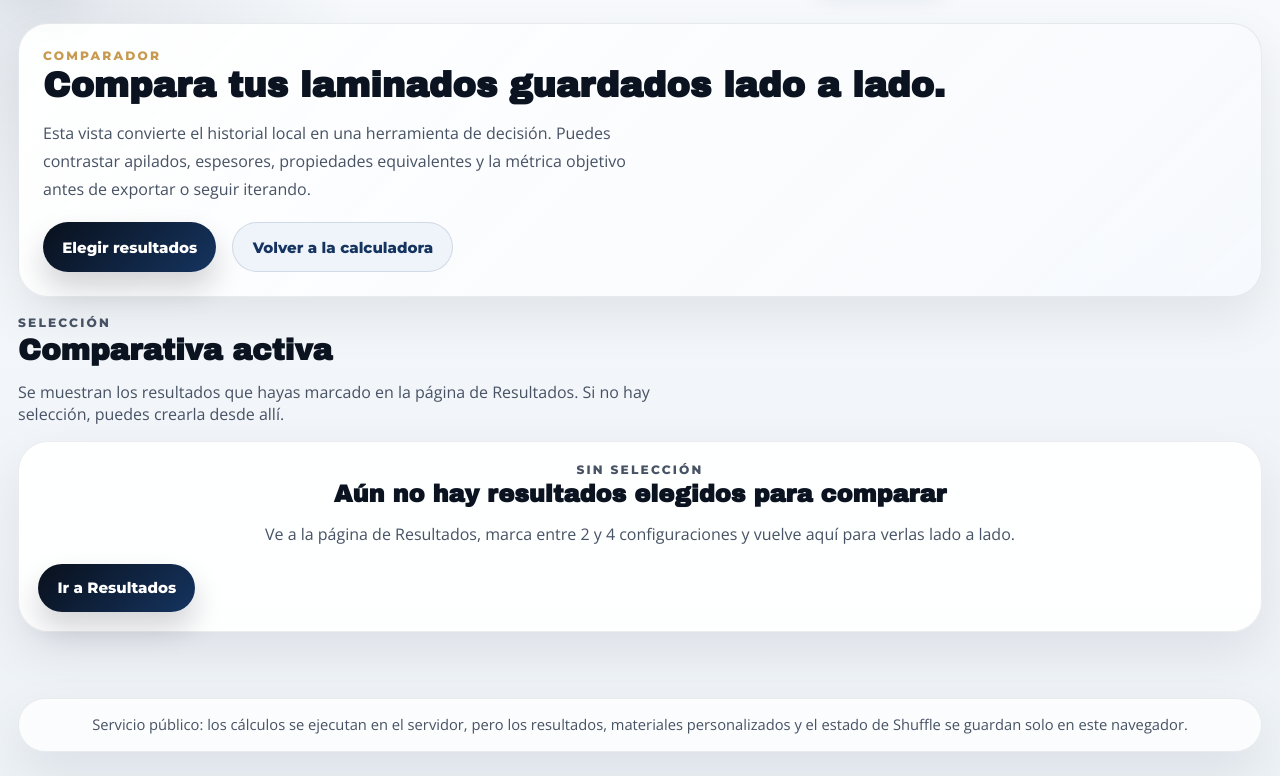
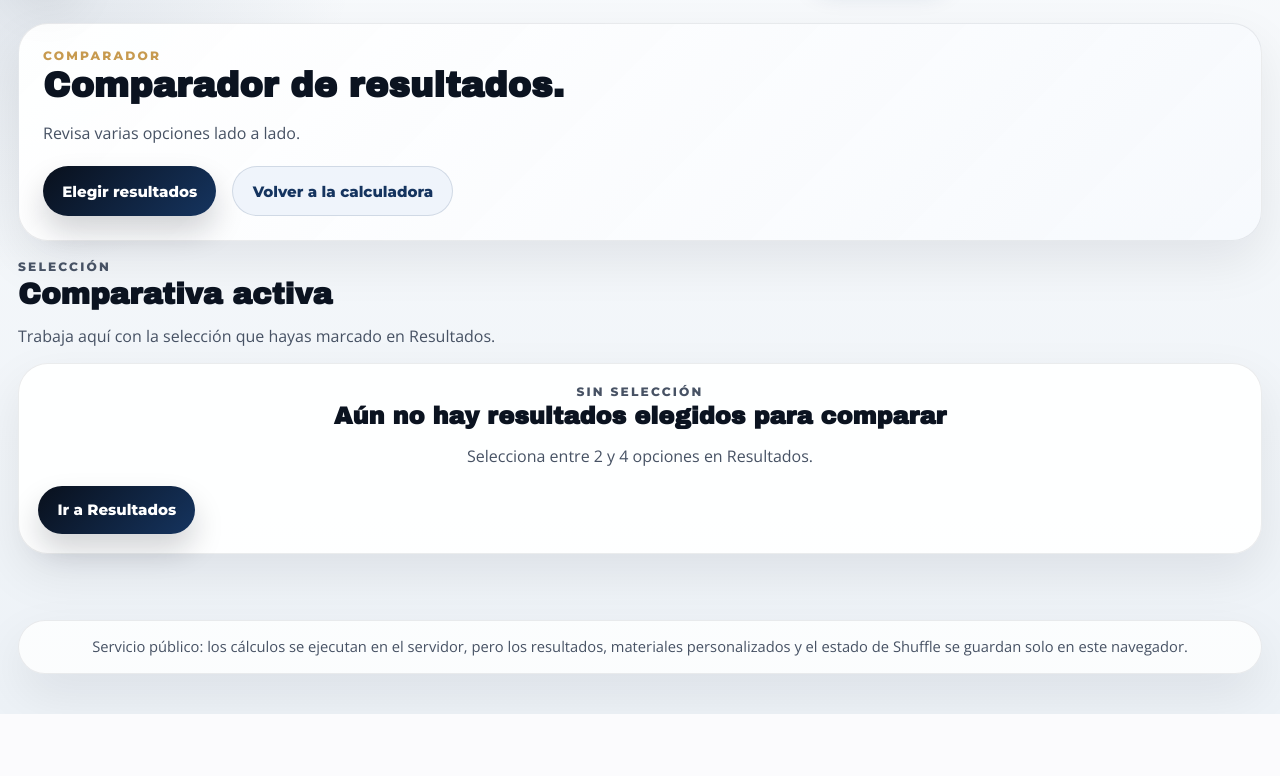
Before and after one commit to gonzalezreciogpt-a11y/laminate-theory-tool, a FastAPI app: page /compare in a window 1280 px wide. Shown: the part 86-862 px from the top of the page. After the commit the page ends 800 px from the top, so only its background shows below. Run offline with FastAPI, Linux system fonts and the light colour scheme; some libraries are stand-ins or nearby versions.

Commit message:
Shorten page copy across the app

```diff
--- a/app/web/templates/compare.html
+++ b/app/web/templates/compare.html
@@ -3,10 +3,9 @@
 <section class="page-hero compact-hero compact-hero-single">
   <div class="hero-intro hero-intro-compact">
     <p class="eyebrow">Comparador</p>
-    <h1>Compara tus laminados guardados lado a lado.</h1>
+    <h1>Comparador de resultados.</h1>
     <p class="hero-copy">
-      Esta vista convierte el historial local en una herramienta de decisión. Puedes contrastar apilados, espesores,
-      propiedades equivalentes y la métrica objetivo antes de exportar o seguir iterando.
+      Revisa varias opciones lado a lado.
     </p>
     <div class="hero-actions">
       <a class="primary-link" href="/results">Elegir resultados</a>
@@ -19,13 +18,13 @@
   <div class="section-heading">
     <p class="eyebrow">Selección</p>
     <h2>Comparativa activa</h2>
-    <p>Se muestran los resultados que hayas marcado en la página de Resultados. Si no hay selección, puedes crearla desde allí.</p>
+    <p>Trabaja aquí con la selección que hayas marcado en Resultados.</p>
   </div>
 
   <article class="app-card empty-results-card" id="compare-empty-state" hidden>
     <p class="card-kicker">Sin selección</p>
     <h2>Aún no hay resultados elegidos para comparar</h2>
-    <p>Ve a la página de Resultados, marca entre 2 y 4 configuraciones y vuelve aquí para verlas lado a lado.</p>
+    <p>Selecciona entre 2 y 4 opciones en Resultados.</p>
     <div class="hero-actions">
       <a class="primary-link" href="/results">Ir a Resultados</a>
     </div>
--- a/app/web/templates/index.html
+++ b/app/web/templates/index.html
@@ -5,7 +5,7 @@
     <p class="eyebrow">Calculadora</p>
     <h1>Calculadora de laminados.</h1>
     <p class="hero-copy">
-      Ajusta capas, materiales y core en una sola vista y obtén enseguida el resultado clave de tu configuración.
+      Configura capas, materiales y core en una sola vista.
     </p>
     <div class="hero-actions">
       <a class="primary-link" href="#laminate-workspace">Empezar</a>
--- a/app/web/templates/results.html
+++ b/app/web/templates/results.html
@@ -3,9 +3,9 @@
 <section class="page-hero compact-hero compact-hero-single">
   <div class="hero-intro hero-intro-compact">
     <p class="eyebrow">Resultados</p>
-    <h1>Exporta tus resultados.</h1>
+    <h1>Resultados guardados.</h1>
     <p class="hero-copy">
-      Guarda, compara y exporta tus iteraciones sin volver a montar el laminado desde cero.
+      Consulta, compara y exporta tu sesión.
     </p>
     <div class="hero-actions hero-actions-wide">
       <a class="primary-link" href="/">Volver a la calculadora</a>
--- a/app/web/templates/sweeps.html
+++ b/app/web/templates/sweeps.html
@@ -3,10 +3,9 @@
 <section class="page-hero compact-hero compact-hero-single">
   <div class="hero-intro hero-intro-compact">
     <p class="eyebrow">Shuffle</p>
-    <h1>Explora variantes del último laminado calculado.</h1>
+    <h1>Shuffle de laminados.</h1>
     <p class="hero-copy">
-      Esta vista toma como base tu último cálculo, genera variantes de orientación y core, y puede explorar una sola
-      capa o varias capas a la vez manteniendo el reparto de 45 y 90 lo más equilibrado posible.
+      Genera variantes a partir del último cálculo.
     </p>
     <div class="hero-actions">
       <a class="primary-link" href="/">Volver a la calculadora</a>
--- a/app/web/templates/tutorial.html
+++ b/app/web/templates/tutorial.html
@@ -3,7 +3,7 @@
 <section class="page-hero compact-hero compact-hero-single">
   <div class="hero-intro hero-intro-compact">
     <p class="eyebrow">Guía</p>
-    <h1>Aprende a usar la app paso a paso.</h1>
+    <h1>Guía de uso.</h1>
     <p class="hero-copy">
       Esta página resume el flujo real de trabajo de la herramienta y se irá actualizando conforme añadamos nuevas
       capacidades al proyecto.
```
Also changed, not shown: app/web/templates/materials_library.html (+3 -4 lines), tests/test_web.py (+5 -5 lines).
